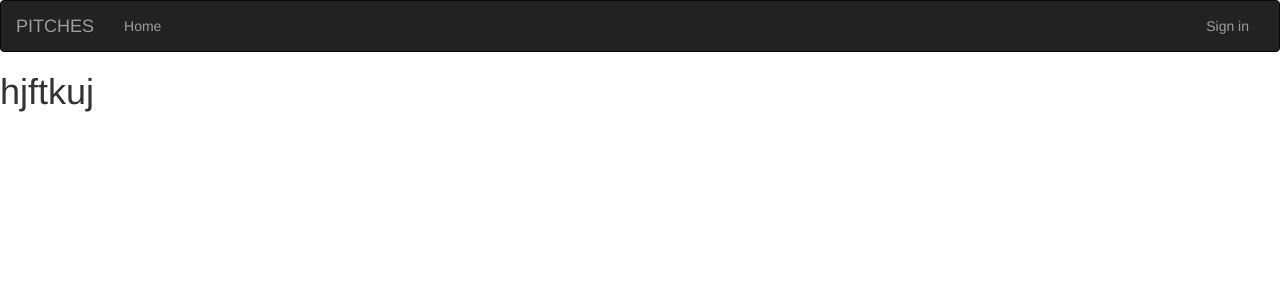
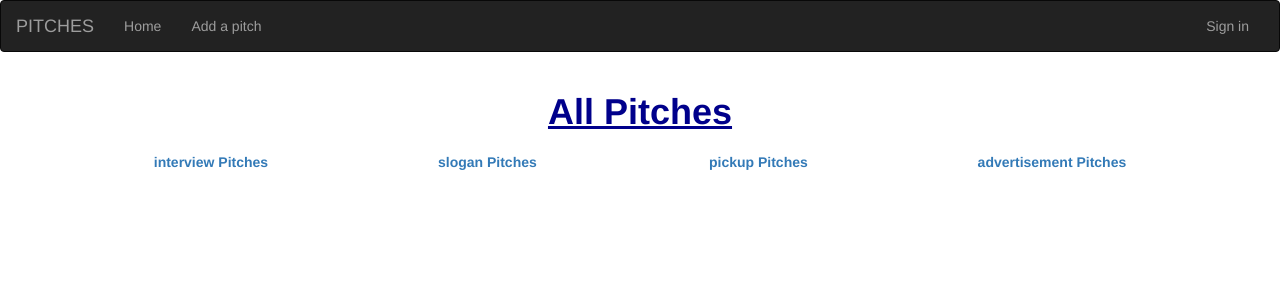
Before and after one commit to Joannsaj/impression, a Flask app: page / in a window 1280 px wide. Shown: the top 300 px of the page. Run offline with Flask 2, Linux system fonts and the light colour scheme; data that the repository does not hold is empty; some libraries are stand-ins or nearby versions.

Commit message:
displaying pitches

```diff
--- a/app/main/views.py
+++ b/app/main/views.py
@@ -1,9 +1,9 @@
 from flask import render_template,request,redirect,url_for,abort
 from . import main
-from ..models import User
-from flask_login import login_required
+from ..models import User,Pitch#, Comment, Upvote, Downvote
+from flask_login import login_required, current_user
 from .. import db
-from .forms import UpdateProfile
+from .forms import PitchForm, UpdateProfile #, CommentForm, Upvote, Downvote
 # Review = review.Review
 
 # Views
@@ -13,24 +13,56 @@ def index():
     '''
     View root page function that returns the index page and its data
     '''
+    pitches = Pitch.query.all()
+    interview = Pitch.query.filter_by(category = 'Interview').all()
+    slogan = Pitch.query.filter_by(category = 'Slogan').all()
+    advertisements = Pitch.query.filter_by(category = 'Advertisement').all()
+    pickup = Pitch.query.filter_by(category = 'Pickup-lines')
     title = 'Home||Pitches'
-    return render_template('index.html', title = title)
+    return render_template('index.html', title = title, interview = interview, slogan = slogan, advertisements = advertisements, pickup = pickup)
 
-# @main.route('/pitches', methods = ['GET','POST'])
+@main.route('/pitches', methods = ['GET','POST'])
+@login_required
+def new_pitch():
+    form = PitchForm()
+
+    if form.validate_on_submit():
+        pitch_title = form.title.data
+        pitch = form.pitch.data
+        category = form.category.data
+
+        new_pitch = Pitch(pitch_title = pitch_title, pitch = pitch, category = category)
+
+        new_pitch.save_pitch()
+        return redirect(url_for('main.index'))
+
+    title = 'Pitches// new pitch'
+    return render_template('pitches.html',title = title, pitch_form = form)
+
+#
+# @main.route('/movie/review/new/<int:id>', methods = ['GET','POST'])
 # @login_required
-# def new_pitch():
-#     form = PitchForm()
-
+# def new_review(id):
+#     form = ReviewForm()
+#     movie = get_movie(id)
 #     if form.validate_on_submit():
 #         title = form.title.data
-#         pitch = form.pitch.data
-#         category = form.category,data
-#         new_pitch = Pitch(movie.id,title,movie.poster,review)
+#         review = form.review.data
+
+#         # Updated review instance
+#         new_review = Review(movie_id=movie.id,movie_title=title,image_path=movie.poster,movie_review=review,user=current_user)
+
+#         # save review method
 #         new_review.save_review()
-#         return redirect(url_for('movie',id = movie.id ))
+#         return redirect(url_for('.movie',id = movie.id ))
 
-#     title = 'Pitches// new pitch'
-#     return render_template('pitches.html',title = title, pitch_form = form, movie=movie)
+#     title = f'{movie.title} review'
+#     return render_template('new_review.html',title = title, review_form=form, movie=movie)
+# #
+# #
+#
+#
+
 
 @main.route('/user/<uname>')
 def profile(uname):
--- a/app/templates/index.html
+++ b/app/templates/index.html
@@ -1,4 +1,39 @@
 {% extends 'base.html'%}
+{% import 'macros.html' as macro %}
 {% block content %}
-<h1>hjftkuj</h1>
-{% endblock %}
+<div class="container">
+    <h1 class="text-center" style="font-weight: bolder; color: darkblue; text-decoration: underline;">All Pitches</h1>
+    <ul class="nav nav-pills nav-justified nav-fill" role="tablist">
+        <li class="nav-item">
+            <a class="nav-link" data-toggle="tab" href="#interview" style="font-weight: bold;">interview
+                Pitches</a>
+        </li>
+        <li class="nav-item">
+            <a class="nav-link" data-toggle="tab" href="#slogan" style="font-weight: bold;">slogan
+                Pitches</a>
+        </li>
+        <li class="nav-item">
+            <a class="nav-link" data-toggle="tab" href="#pickup" style="font-weight: bold;">pickup
+                Pitches</a>
+        </li>
+        <li class="nav-item">
+            <a class="nav-link" data-toggle="tab" href="#advertisement" style="font-weight: bold;">advertisement
+                Pitches</a>
+        </li>
+    </ul>
+    <div class="tab-content">
+        <div class="container tab-pane fade" id="interview"><br>
+            {{ macro.display(interview)}}
+        </div>
+        <div class="container tab-pane fade" id="slogan"><br>
+            {{ macro.display(slogan) }}
+        </div>
+        <div class="container tab-pane fade" id="pickup"><br>
+            {{ macro.display(pickup) }}
+        </div>
+        <div class="container tab-pane fade" id="advertisement"><br>
+            {{ macro.display(advertisement) }}
+        </div>
+    </div>
+</div>
+{% endblock%}
--- /dev/null
+++ b/app/templates/macros.html
@@ -0,0 +1,17 @@
+{% macro display(category) %}
+<div class="card">
+    <div class="card-body">
+        {%if category%}
+        {% for pitch in category %}
+        <h3 class="card-title">{{pitch.pitch_title}}</h3>
+        <h4 class="card-subtitle mb-2 text-muted">Category: {{pitch.category}}</h4>
+        <h4 class="card-text">{{pitch.pitch}}</h4>
+        <a href="#" class="card-link">Card link</a>
+        <a href="#" class="card-link">Another link</a>
+        {% endfor %}
+        {%else%}
+        <p>No pitches</p>
+        {% endif %}
+    </div>
+</div>
+{% endmacro %}
--- a/app/templates/navbar.html
+++ b/app/templates/navbar.html
@@ -8,10 +8,12 @@
                 <span class="icon-bar"></span>
             </button>
             <a class="navbar-brand" href="/"> PITCHES </a>
+
         </div>
         <div class="navbar-collapse collapse">
             <ul class="nav navbar-nav">
                 <li><a href="/">Home</a></li>
+                <li><a href="/pitches">Add a pitch</a></li>
             </ul>
             <ul class="nav navbar-nav navbar-right">
                 {% if current_user.is_authenticated %}
```
Also changed, not shown: app/main/forms.py (+4 -5 lines), app/models.py (+6 -6 lines), app/templates/pitches.html (+1 -6 lines), migrations/versions/5bd202370d85_initial_migration.py (added, +81 -0 lines), migrations/versions/f33ddd6bd0a9_initial_migration.py (deleted, +0 -40 lines).
